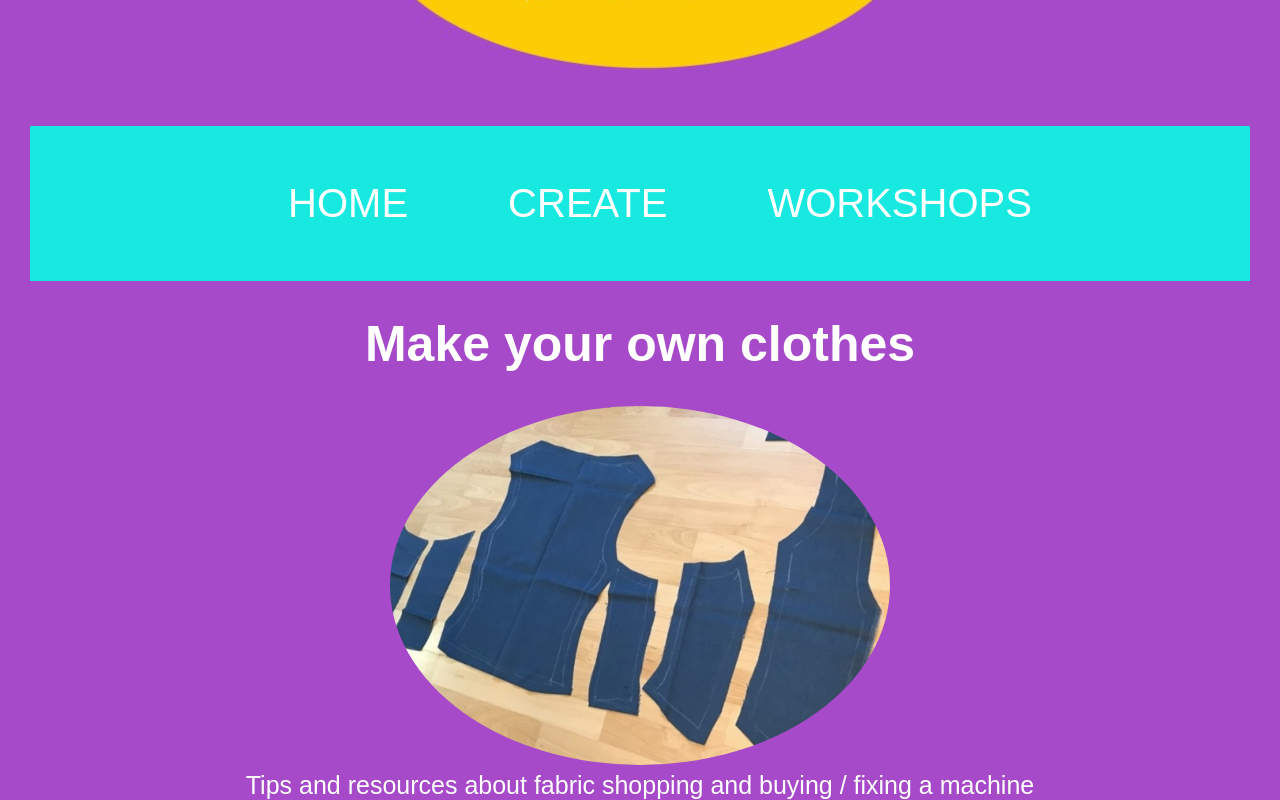
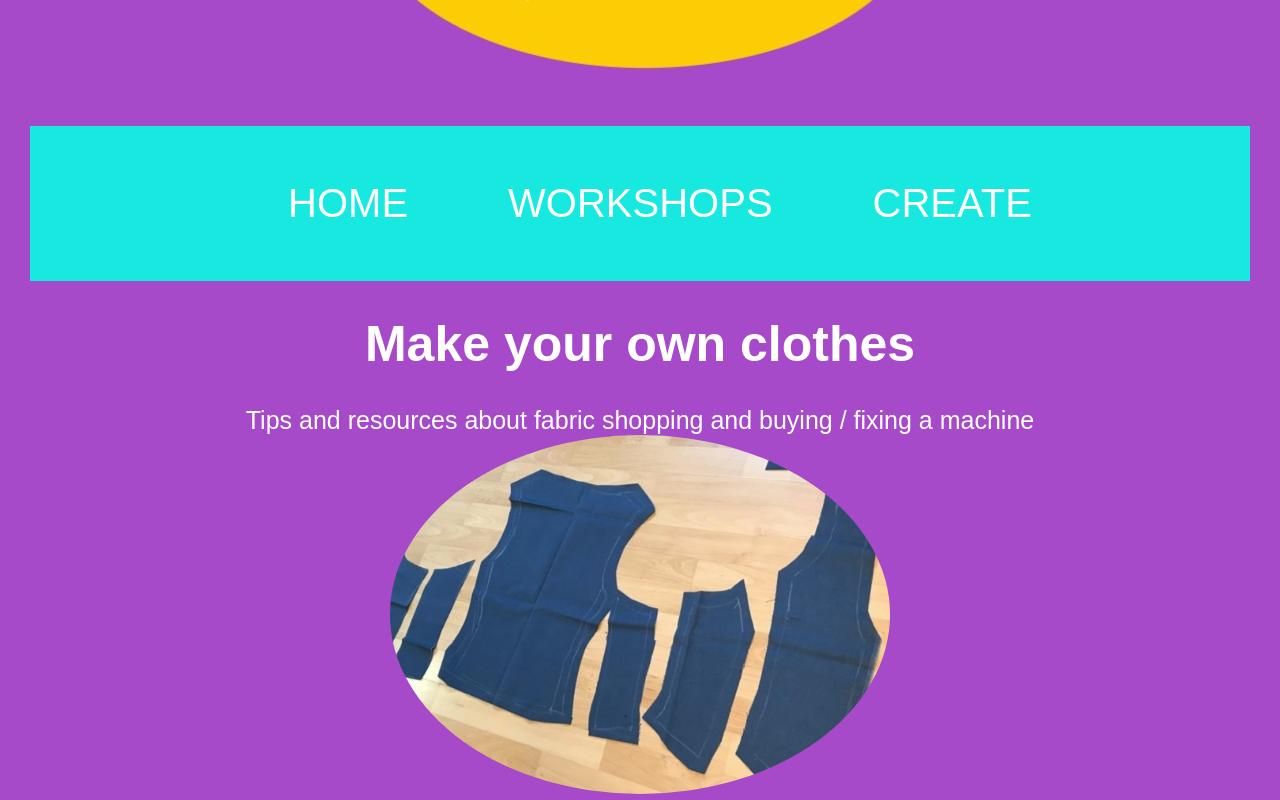
Before and after one commit to Laurazig/ReactWardrobe, a React (Create React App) app in the folder leipzig-wardrobe-react/: page /create in a window 1280 px wide. Shown: the part 265-1065 px from the top of the page. Built offline with nearby package versions, Linux system fonts and the light colour scheme.

Commit message:
ready for presentation

```diff
--- a/leipzig-wardrobe-react/package.json
+++ b/leipzig-wardrobe-react/package.json
@@ -2,6 +2,7 @@
   "name": "leipzig-wardrobe-react",
   "version": "0.1.0",
   "private": true,
+  "homepage": ".",
   "dependencies": {
     "@testing-library/jest-dom": "^5.16.4",
     "@testing-library/react": "^13.1.1",
--- a/leipzig-wardrobe-react/src/App.js
+++ b/leipzig-wardrobe-react/src/App.js
@@ -1,5 +1,5 @@
 import React, { useState, useEffect } from "react";
-import { BrowserRouter as Router, Switch, Route } from "react-router-dom";
+import { BrowserRouter as Router, Switch, Route,  } from "react-router-dom";
 import Navigation from "./Components/Navigation";
 import Home from "./Views/Home";
 import Create from "./Views/Create";
@@ -19,6 +19,8 @@ function App() {
   const [link, setLink] = useState("");
 
   // const [ searchTerm, setSearchTerm ] =useState("");
+
+  //export const FormContext = createContext();
 
   useEffect(() => {
     setWorkshops(pretendFetch)
@@ -105,7 +107,7 @@ function App() {
             <Route path="/workshops" exact>
               <Workshops
                 workshops={workshops}
-                name={name}
+                // name={name}
                 workshop={workshop}
                 location={location}
                 date={date}
@@ -123,7 +125,14 @@ function App() {
                 // searchTerm={searchTerm}
                 // handleChangeSearch={handleChangeSearch}
               />
+
+              {/* <FormContext.Provider value={{
+                name:name
+            }} >
+              <Workshops />
+            </FormContext.Provider> */}
             </Route>
+
 
             <Route path="*" component={NotFound} />
           </Switch>
--- a/leipzig-wardrobe-react/src/Components/Navigation.js
+++ b/leipzig-wardrobe-react/src/Components/Navigation.js
@@ -16,11 +16,13 @@ const Navigation = () => {
                     <li >
                     <Link to="/" className="liNav">HOME</Link>
                     </li>
+
+                    <li className="liNav">
+                        <Link to="/workshops" className="liNav">WORKSHOPS</Link>
+                    </li>
+
                     <li className="liNav">
                         <Link to="/create" className="liNav">CREATE</Link>
-                    </li>
-                    <li className="liNav">
-                        <Link to="/workshops" className="liNav">WORKSHOPS</Link>
                     </li>
                 </ul>
             </nav>
--- a/leipzig-wardrobe-react/src/Views/Create.js
+++ b/leipzig-wardrobe-react/src/Views/Create.js
@@ -6,9 +6,10 @@ const Create = () => {
     return (
         <div>
             <h1>Make your own clothes</h1>
+            <div >Tips and resources about fabric shopping and buying / fixing a machine</div>
             <img className="img" src={Make} alt="making a waistcoat"/>
 
-            <div >Tips and resources about fabric shopping and buying / fixing a machine</div>
+
 
         </div>
     )
--- a/leipzig-wardrobe-react/src/Views/Home.js
+++ b/leipzig-wardrobe-react/src/Views/Home.js
@@ -5,6 +5,8 @@ const Home = () => {
     return (
         <div>
             <h1>A Circular Economy Project</h1>
+            <p>A guide for dressing only in clothes made in Leipzig. </p>
+            <p>How to make your own and where to buy locally produced clothing.</p>
             <img className="img" src={ShiboriShirt} alt="beautiful T-shirt made from bedsheet and tye-dyed" />
 
 
```
Also changed, not shown: leipzig-wardrobe-react/src/Components/Form.js (+6 -1 lines), 1 other file (tests, documents, lock files or other folders).
